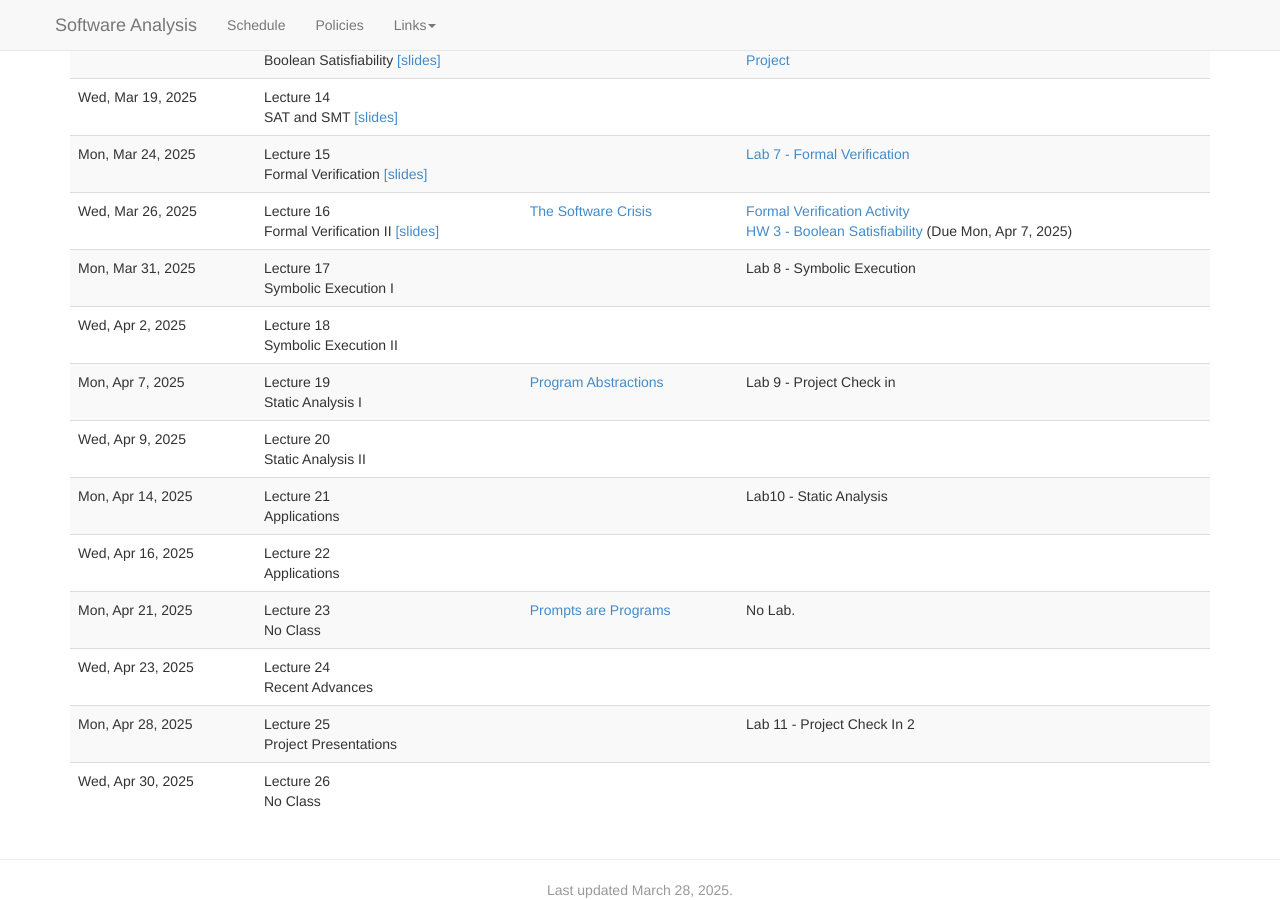
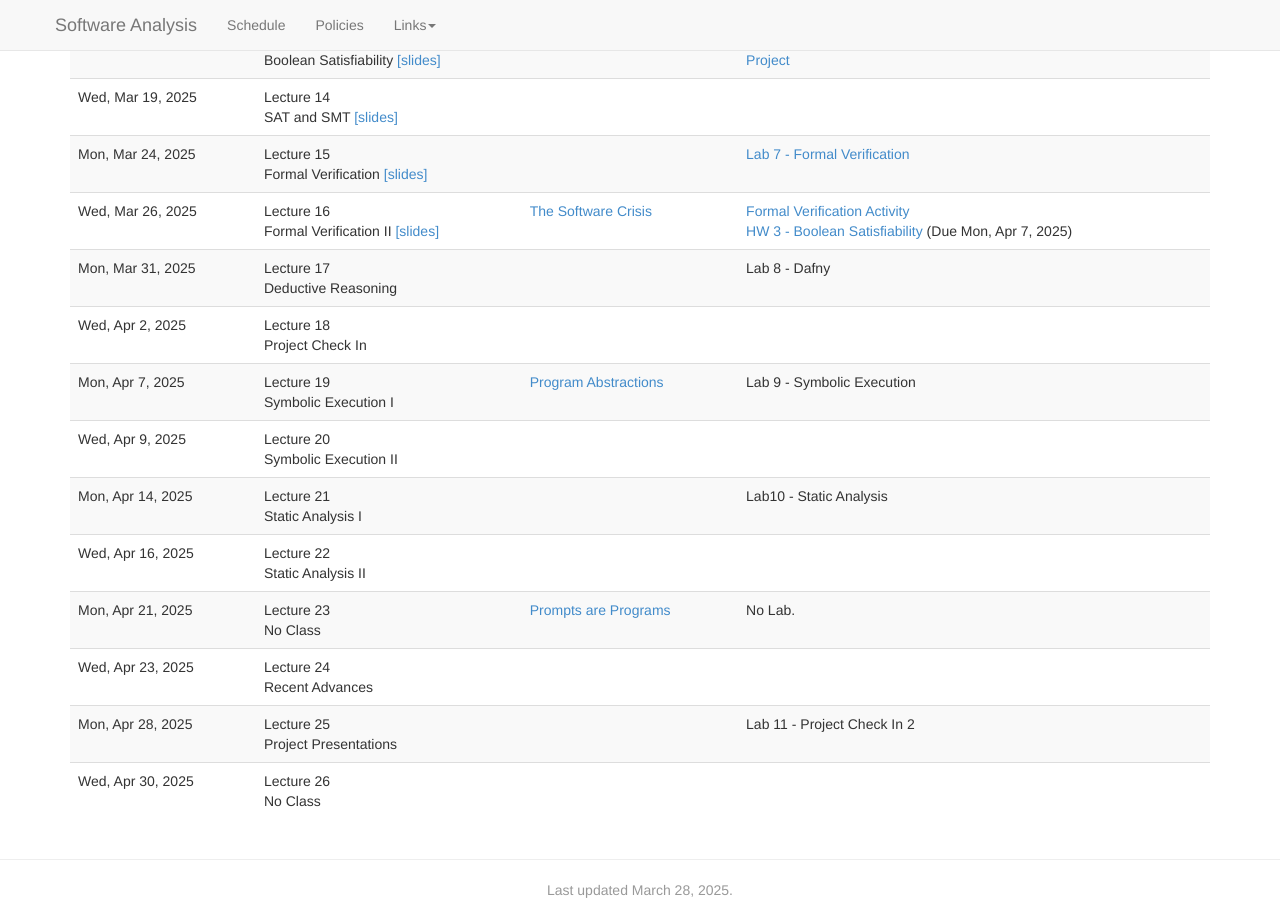
Before and after one commit to bmc-cs-software-analysis/383, a Jekyll site: the page built from schedule.md, in a window 1280 px wide and 900 px high, scrolled down 1479 px. Built offline with Jekyll 4.4.1, drawn with Linux system fonts in a browser that asks for light colours; nearby versions of some CDN libraries; some of the changed lines change nothing that is shown.

Commit message:
schedule

```diff
--- a/_data/schedule.yaml
+++ b/_data/schedule.yaml
@@ -261,12 +261,12 @@
           deadline: "2025-04-07"
     -
       date: 2025-03-31
-      title: Lecture 17 <br> Symbolic Execution I
+      title: Lecture 17 <br> Deductive Reasoning
       #slides: "slides/lecture18.pdf"
       assignments:
         -
           #deadline: 2023-12-05
-          title: "Lab 8 - Symbolic Execution"
+          title: "Lab 8 - Dafny"
           #url: "labs/Lab09.html"
       #readings:
       #  -
@@ -274,7 +274,7 @@
       recording: ~
     -
       date: 2025-04-02
-      title: Lecture 18 <br> Symbolic Execution II
+      title: Lecture 18 <br> Project Check In
       #slides: "slides/lecture20.pdf"
       #readings:
       #  -
@@ -283,7 +283,7 @@
       recording: ~
     -
       date: 2025-04-07
-      title: Lecture 19 <br> Static Analysis I
+      title: Lecture 19 <br> Symbolic Execution I
       #slides: "slides/lecture20.pdf"
       #recording: ~
       readings:
@@ -292,11 +292,11 @@
           url: "https://elizabethdinella.github.io/blog-posts/programabstractions/"
       assignments:
         -
-            title: "Lab 9 - Project Check in"
+            title: "Lab 9 - Symbolic Execution"
             #url: "labs/Lab09.html"
     -
       date: 2025-04-09
-      title: Lecture 20 <br> Static Analysis II
+      title: Lecture 20 <br> Symbolic Execution II
       #slides: "slides/lecture21.pdf"
       #recording: ~
       #readings:
@@ -306,7 +306,7 @@
       #    title: "Chapter 11.2 - 11.3 Balanced Trees, AVL Trees"
     -
       date: 2025-04-14
-      title: Lecture 21 <br> Applications
+      title: Lecture 21 <br> Static Analysis I
       #slides: "slides/lecture22.pdf"
       recording: ~
       #readings:
@@ -318,7 +318,7 @@
           #url: "labs/Lab10.html"
     -
       date: 2025-04-16
-      title: Lecture 22 <br> Applications
+      title: Lecture 22 <br> Static Analysis II
       #slides: "slides/lecture23.pdf"
       #readings:
       #  -
```
